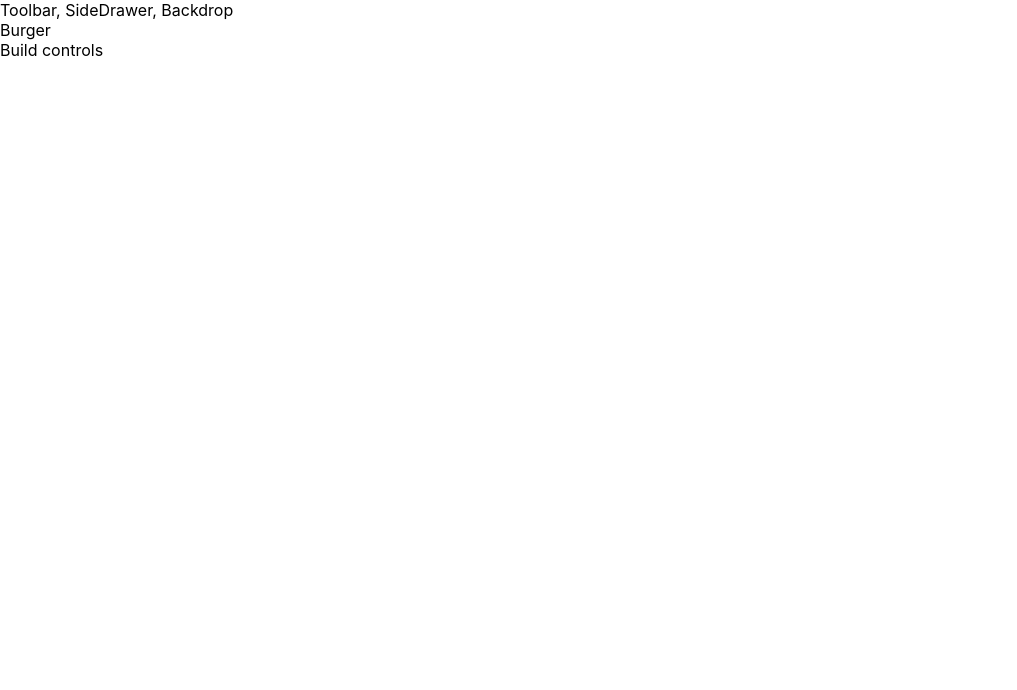
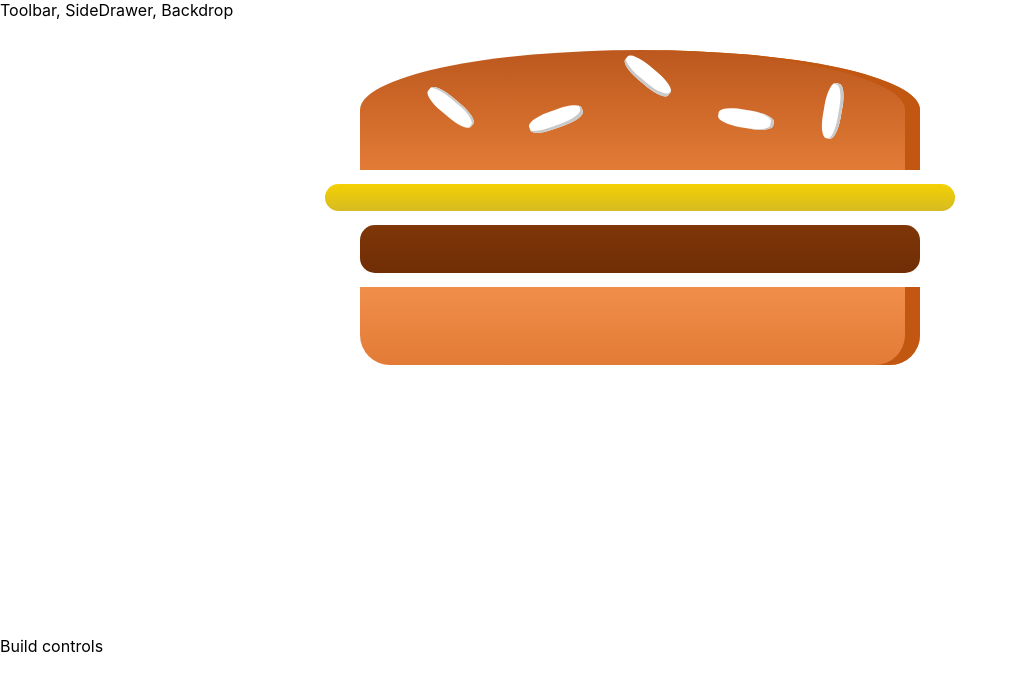
Before and after one commit to phu1612508/burger-builder, a React app: page / in a window 1280 px wide. Shown: the top 690 px of the page, without its empty margins (0-1017 px from the left). Built offline with nearby package versions, Linux system fonts and the light colour scheme.

Commit message:
Starting the Burger Component

```diff
--- a/src/Containers/BurgerBuilder/BurgerBuilder.js
+++ b/src/Containers/BurgerBuilder/BurgerBuilder.js
@@ -1,10 +1,11 @@
 import React, { Component } from 'react';
 import Aux from '../../Auxiliary/Auxiliary';
+import Burger from '../../Components/Burger/Burger';
 class BurgerBuilder extends Component {
 	render() {
 		return (
 			<Aux>
-				<div>Burger</div>
+				<Burger />
 				<div>Build controls</div>
 			</Aux>
 		);
--- /dev/null
+++ b/src/components/Burger/Burger.module.css
@@ -0,0 +1,30 @@
+.Burger {
+	width: 100%;
+	margin: auto;
+	height: 250px;
+	overflow: scroll;
+	text-align: center;
+	font-weight: bold;
+	font-size: 1.2rem;
+}
+
+@media (min-width: 500px) and (min-height: 400px) {
+	.Burger {
+		width: 350px;
+		height: 300px;
+	}
+}
+
+@media (min-width: 500px) and (min-height: 401px) {
+	.Burger {
+		width: 450px;
+		height: 400px;
+	}
+}
+
+@media (min-width: 1000px) and (min-height: 700px) {
+	.Burger {
+		width: 700px;
+		height: 600px;
+	}
+}
--- a/src/components/Burger/BurgerIngredient/BurgerIngredient.js
+++ b/src/components/Burger/BurgerIngredient/BurgerIngredient.js
@@ -1,5 +1,5 @@
 import React, { Component } from 'react';
-import classes from './BurgerIngredient';
+import classes from './BurgerIngredient.module.css';
 import PropTypes from 'prop-types';
 
 class BurgerIngredient extends Component {
--- a/src/components/layout/layout.js
+++ b/src/components/layout/layout.js
@@ -1,6 +1,6 @@
 import React from 'react';
 import Aux from '../../Auxiliary/Auxiliary';
-import classes from './Layout.css';
+import classes from './Layout.module.css';
 
 const layout = (props) => (
 	<Aux>
```
Also changed, not shown: src/components/Burger/BurgerIngredient/BurgerIngredient.module.css (renamed from src/components/Burger/BurgerIngredient/BurgerIngredient.css), src/components/layout/Layout.module.css (renamed from src/components/layout/Layout.css).
